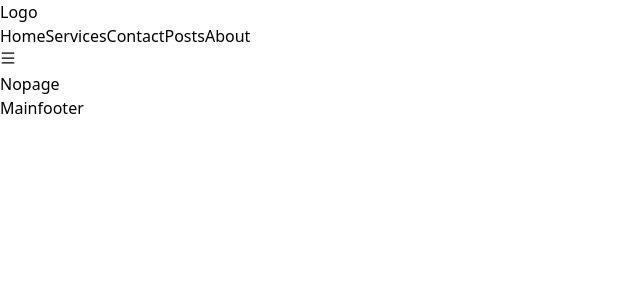
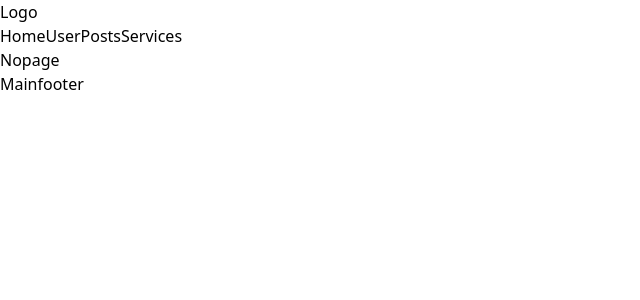
Before and after one commit to rjspyk5/Practise-site, a React (Vite) app: page /about in a window 1280 px wide. Shown: the top 300 px of the page, without its empty margins (0-640 px from the left). Built offline with nearby package versions, Linux system fonts and the light colour scheme.

Commit message:
implement usenavigate

```diff
--- a/src/Components/Body/Posts/Post.jsx
+++ b/src/Components/Body/Posts/Post.jsx
@@ -1,12 +1,21 @@
 import React from "react";
-import { Link } from "react-router-dom";
+import { Link, useNavigate } from "react-router-dom";
 
 export const Post = ({ post: { id, title, body } }) => {
+  const navigate = useNavigate();
+  const handleClick = () => {
+    navigate(`${id}`);
+  };
   return (
     <div className="border border-emerald-500 p-2 max-w-4xl mx-auto">
       <h2>Post id:{id}</h2>
       <h1>Title :{title}</h1>
-      <Link to={`${id}`}>View Details</Link>
+      <button
+        className="btn rounded-md px-2 py-1 bg-green-400 text-white"
+        onClick={handleClick}
+      >
+        View Details
+      </button>
     </div>
   );
 };
--- a/src/Components/Body/Posts/Postdetails.jsx
+++ b/src/Components/Body/Posts/Postdetails.jsx
@@ -1,14 +1,24 @@
 import React from "react";
-import { useLoaderData } from "react-router-dom";
+import { useLoaderData, useNavigate } from "react-router-dom";
 
 export const Postdetails = () => {
   const { title, body } = useLoaderData();
+  const navigate = useNavigate();
+  const handleClcik = () => {
+    navigate(-1);
+  };
 
   return (
     <div className="flex flex-col justify-center items-center min-h-screen">
       <div className="p-2 bg-slate-900 text-white rounded-md shadow-xl">
         <h2>Title is:{title}</h2>
         <p>Details :{body}</p>
+        <button
+          className="bg-gray-200 px-2 py-1 rounded-md"
+          onClick={handleClcik}
+        >
+          Back
+        </button>
       </div>
     </div>
   );
--- a/src/Components/Header/Mainheader.jsx
+++ b/src/Components/Header/Mainheader.jsx
@@ -1,12 +1,12 @@
-import React from 'react'
-import { Menubar } from './Menubar/Menubar'
-
+import React from "react";
+import { Menubar } from "./Menubar/Menubar";
 
 export const Mainheader = () => {
   return (
     <>
-     <Menubar/>
-
-        </>
-  )
-}
+      <div className="bg-slate-500">
+        <Menubar />
+      </div>
+    </>
+  );
+};
--- a/src/Components/Header/Menubar/Menubar.jsx
+++ b/src/Components/Header/Menubar/Menubar.jsx
@@ -6,55 +6,44 @@ export const Menubar = () => {
   const [toggle, settoggle] = useState(false);
   return (
     <>
+      <div className=" flex justify-between w-11/12 mx-auto">
         <div>
-        <div className="text-white flex justify-between  py-2 px-4 bg-gray-600 ">
-          <div>
-            <Link to="/">Logo</Link>
+          <NavLink to="/">Logo</NavLink>
         </div>
-          <div
-            className={`${
-              toggle ? "duration-500 " : "hidden"
-            } flex flex-col  mt-[43px] pb-[30px] md:pb-0 md:block md:m-0 text-center w-96  duration-700 ease-linear`}
-          >
+        <ul className="flex">
           <NavLink
             to="/"
-              className="no-underlie mx-2 block md:inline-block hover:bg-[gray]"
+            className={({ isActive }) =>
+              isActive ? "text-green-500 font-black" : " "
+            }
           >
             Home
           </NavLink>
           <NavLink
+            to="/user"
+            className={({ isActive }) =>
+              isActive ? "text-green-500 font-black" : " "
+            }
+          >
+            User
+          </NavLink>
+
+          <NavLink
+            to="/posts"
+            className={({ isActive }) =>
+              isActive ? "text-green-500 font-black" : " "
+            }
+          >
+            Posts
+          </NavLink>
+
+          <NavLink
             to="/services"
-              className="no-underlie  mx-2  block md:inline-block hover:bg-[gray]"
+            className={(el) => (el.isActive ? "text-green-500 font-black" : "")}
           >
             Services
           </NavLink>
-            <NavLink
-              to="/contact"
-              className="no-underlie mx-2 block md:inline-block hover:bg-[gray]"
-            >
-              Contact
-            </NavLink>
-            <Link to="/posts">Posts</Link>
-            <NavLink
-              to="/about"
-              className="no-underlie mx-2 block md:inline-block hover:bg-[gray]"
-            >
-              About
-            </NavLink>
-          </div>
-
-          <div className="md:hidden">
-            {toggle ? (
-              <button onClick={() => settoggle((prev) => !prev)}>
-                <AiOutlineClose />
-              </button>
-            ) : (
-              <button onClick={() => settoggle((prev) => !prev)}>
-                <AiOutlineMenu />{" "}
-              </button>
-            )}
-          </div>
-        </div>
+        </ul>
       </div>
     </>
   );
--- a/src/Components/Services/CatagoryCard.jsx
+++ b/src/Components/Services/CatagoryCard.jsx
@@ -1,7 +1,6 @@
 import React from "react";
 
 export const CatagoryCard = ({ data }) => {
-  console.log(data);
   return (
     <div className="keen-slider__slide number-slide1 text-white bg-slate-500 p-4 flex flex-col justify-center items-center rounded-lg">
       {data.strCategory}
```
Lines whose indentation alone changed are shown as unchanged.
